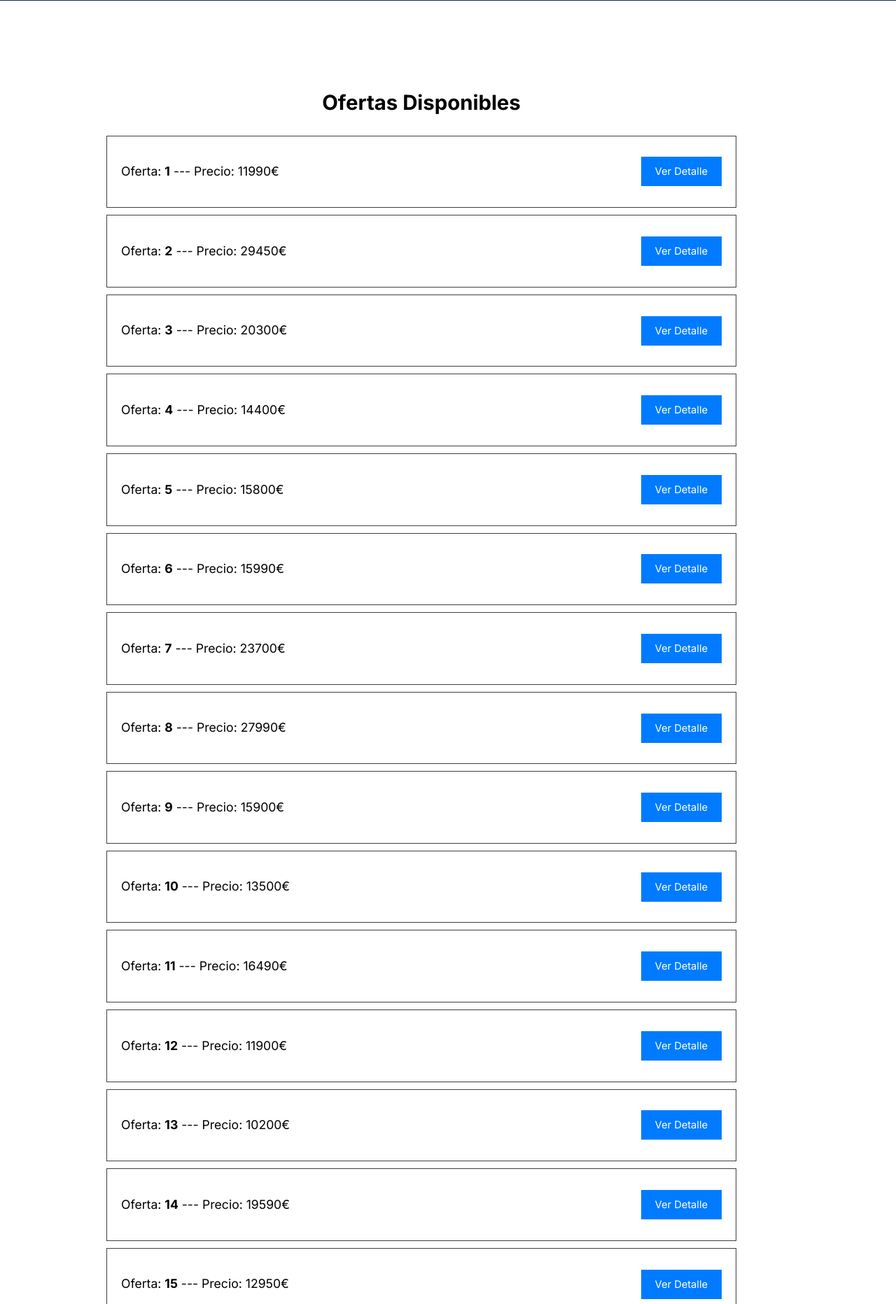
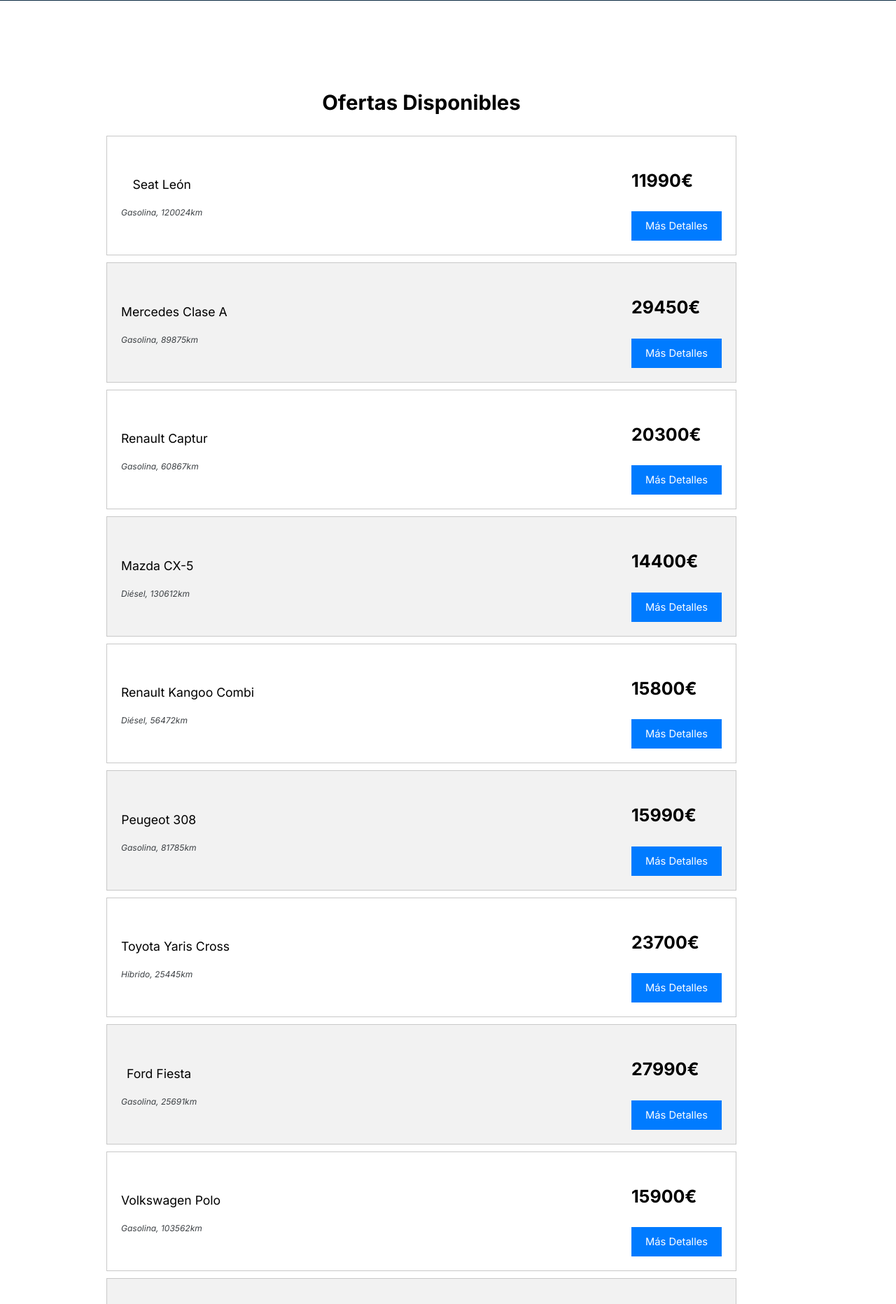
Before and after one commit to carlamanterola/proyectoOutletCar, a Django app: page /appOutletCar/ofertas/ in a window 1280 px wide. Shown: the part 406-2270 px from the top of the page at 70% size. Run offline with Django 5.2, Linux system fonts and the light colour scheme; data comes from the database, SQL or seed files in the repository.

Commit message:
Commit Final - [Entrega 1]

```diff
--- a/appOutletCar/static/css/estilos.css
+++ b/appOutletCar/static/css/estilos.css
@@ -175,23 +175,36 @@ td a{
 }
 
 .elemento {
-    background-color: white;
     padding: 20px;
     display: flex;
     justify-content: space-between;
     align-items: center;
-    border: 1px solid #3C4044;
+    border: 1px solid #C8C8C8;
     margin-bottom: 10px;
 }
 
-.nombre {
+.elemento:nth-of-type(even) {
+    background-color: #F2F2F2;
+}
+
+p.precio {
+    font-size: 25px;
+}
+
+p.detalles {
+    font-size: 12px;
+    color: #3C4044;
+    font-style: italic;
+}
+
+p.nombre {
     font-size: 1.2rem;
     color: #000000;
     text-align: center;
 
 }
 
-.btn.verDetalle {
+.btn-verDetalle {
     display: inline-block;
     padding: 10px 20px;
     background-color: #007bff;
--- a/appOutletCar/templates/base.html
+++ b/appOutletCar/templates/base.html
@@ -1,11 +1,12 @@
+{% load static %}
 <!DOCTYPE html>
 <html lang="es">
-    {% load static %}
     <head>
         <meta charset="UTF-8">
         <meta name="viewport" content="width=device-width, initial-scale=1.0">
         <link rel="stylesheet" href="{% static 'css/estilos.css' %}">
         <link rel="stylesheet" href="https://cdnjs.cloudflare.com/ajax/libs/font-awesome/4.7.0/css/font-awesome.min.css">
+        <link rel="icon" type="image/x-icon" href="{% static 'images/favicon.png'%}">
         <title>{% block title %}TÍTULO [PLACEHOLDER]{% endblock %}</title>
     </head>
 
--- a/appOutletCar/templates/index.html
+++ b/appOutletCar/templates/index.html
@@ -29,7 +29,7 @@
                 </a>
             </td>
 
-            <td>{{ coche.idPrecio.precio }}</td>
+            <td>{{ coche.idPrecio.precio }}€</td>
         </tr>
         {% empty %}
         <tr>
--- a/appOutletCar/templates/lista_categorias.html
+++ b/appOutletCar/templates/lista_categorias.html
@@ -14,9 +14,7 @@
                             <strong>{{categoria.nomCat}}</strong>
                         </p>
 
-                        <a href="{% url 'detalle_categoria' categoria.pk %}" class="btn verDetalle">
-                            Ver Detalle
-                        </a>
+                        <a href="{% url 'detalle_categoria' categoria.pk %}" class="btn-verDetalle">Más Detalles</a>
                     </li>
                 {% endfor %}
             </ul>
--- a/appOutletCar/templates/marcas.html
+++ b/appOutletCar/templates/lista_marcas.html
@@ -11,12 +11,10 @@
                 {% for marc in marcas %}
                     <li class="elemento">
                         <p class="nombre">
-                            {{marc}}
+                            <strong>{{marc}}</strong>
                         </p>
 
-                        <a href="{% url 'verMarca' marc.id %}" class="btn verDetalle">
-                            Ver Detalle
-                        </a>
+                        <a href="{% url 'verMarca' marc.id %}" class="btn-verDetalle">Más Detalles</a>
                     </li>
                 {% endfor %}
             </ul>
--- a/appOutletCar/templates/lista_ofertas.html
+++ b/appOutletCar/templates/lista_ofertas.html
@@ -9,13 +9,16 @@
     {% if lista_ofertas %}
         <ul class = 'lista'>
         {% for o in lista_ofertas %}
-        <div>
             <li class = 'elemento'>
-                <p class="nombre">
-                    Oferta: <strong>{{o.id}}</strong> --- Precio: {{o.precio}}€</p>
-                    <a href="{% url 'ver_oferta' o.id %}" class="btn verDetalle">Ver Detalle</a>
+                <div>
+                    <p class="nombre">{{o.oferta.idMarca.nomMarca}} {{o.oferta.modelo}}</p>
+                    <p class="detalles">{{o.oferta.idCombustible.nomCombustible}}, {{o.oferta.km}}km</p>
+                </div>
+                <div>
+                    <p class="precio"><strong>{{o.precio}}€</strong></p>
+                    <a href="{% url 'ver_oferta' o.id %}" class="btn-verDetalle">Más Detalles</a>
+                </div>
             </li>
-        </div>
         {% endfor %}
         </ul>
     {%else%}
--- a/appOutletCar/views.py
+++ b/appOutletCar/views.py
@@ -13,7 +13,6 @@ def index_ofertas(request):
 # Devuelve los detalles de una oferta en concreto según ID
 def ver_oferta(request, idCoche):
     coche = get_object_or_404(Coche, pk=idCoche)
-
     context = {'coche': coche}
     return render(request, 'detalle_oferta.html', context)
 
@@ -21,7 +20,7 @@ def ver_oferta(request, idCoche):
 def visualizar_marcas(request):
     marcas = get_list_or_404(Marca)
     context = {"marcas": marcas}
-    return render(request, "marcas.html", context)
+    return render(request, "lista_marcas.html", context)
 
 
 #Visualizar los coches de una marca en concreto segun ID
@@ -30,7 +29,7 @@ def ver_marca(request, idMarca):
     marcas = get_object_or_404(Marca, id=idMarca)
     coches = get_list_or_404(Coche, idMarca_id=idMarca)
     context = {"coches": coches, "idMarca": idMarca, "marca": marcas}
-    return render(request, "marca.html", context)
+    return render(request, "detalle_marca.html", context)
 
 #Visualizar la lista de categorias
 def lista_categorias(request):
@@ -44,6 +43,7 @@ def detalle_categoria(request, idCat):
     coches = Coche.objects.filter(idCat=categoria)
     context = {'categoria': categoria, 'coches': coches}
     return render(request, 'detalle_categoria.html', context)
+
 # Página principal que muestra el coche más barato por cada marca
 def index(request):
     marcas = Marca.objects.all()
```
Also changed, not shown: appOutletCar/templates/detalle_oferta.html (+9 -10 lines), appOutletCar/static/images/favicon.png (added), appOutletCar/templates/detalle_marca.html (renamed from appOutletCar/templates/marca.html).
